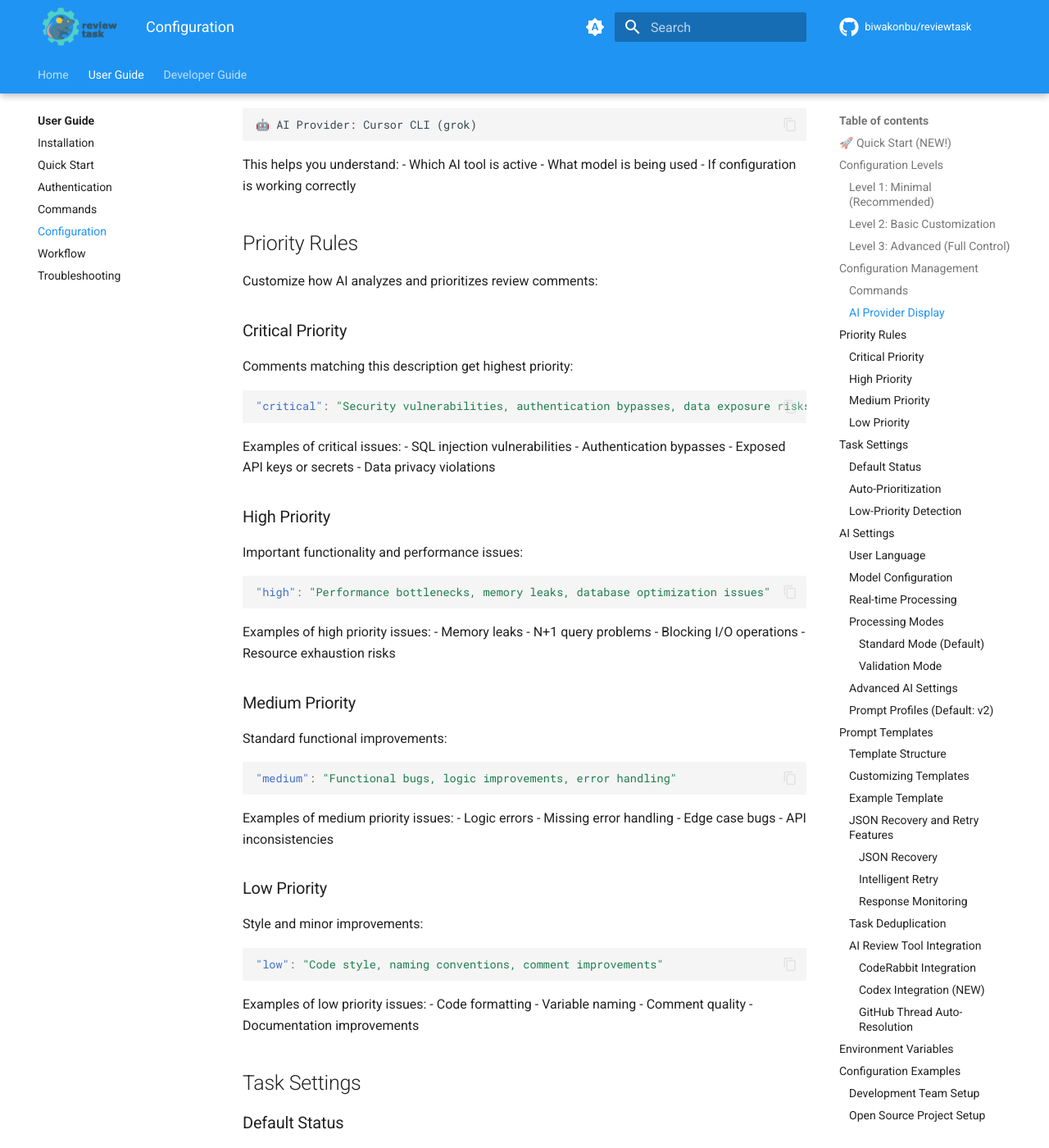
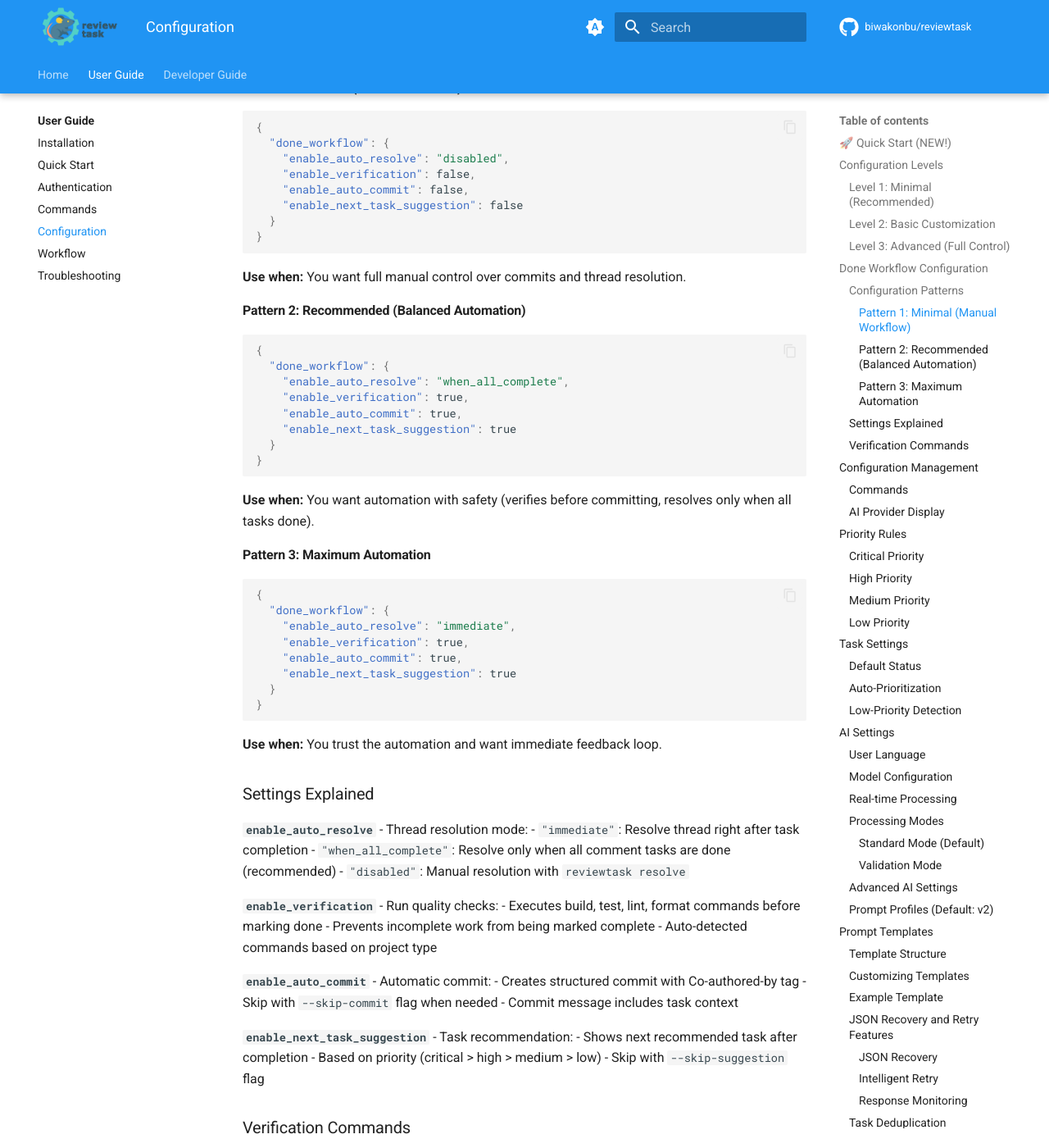
Before and after one commit to biwakonbu/reviewtask, an MkDocs documentation site: the page built from docs/user-guide/configuration.md, in a window 1280 px wide and 1400 px high, scrolled down 1979 px. Shown: the whole window at 82% size. Built offline with MkDocs 1.6.1 and Material for MkDocs 9.7.7, drawn with Linux system fonts in a browser that asks for light colours; comment, search, counter and statistics services are not loaded; the version menu is left out; some of the changed text lies outside the part shown.

Commit message:
docs: add done_workflow configuration section to user guide
- Add comprehensive Done Workflow Configuration section
- Document 3 configuration patterns (Minimal/Recommended/Maximum)
- Explain each setting with use cases
- Add verification command examples for Go/Node.js/Python projects
- Integrate done_workflow into Level 3 Advanced configuration example

Related: Issue #195 - Done Command Automation

````diff
--- a/docs/user-guide/configuration.md
+++ b/docs/user-guide/configuration.md
@@ -61,6 +61,131 @@ That's it! The tool automatically:
     "user_language": "English",
     "validation_enabled": false,
     "verbose_mode": true
+  },
+  "done_workflow": {
+    "enable_auto_resolve": "when_all_complete",
+    "enable_verification": true,
+    "enable_auto_commit": true,
+    "enable_next_task_suggestion": true,
+    "verifiers": {
+      "build": "go build ./...",
+      "test": "go test ./...",
+      "lint": "golangci-lint run",
+      "format": "gofmt -l ."
+    }
+  }
+}
+```
+
+## Done Workflow Configuration
+
+The `done_workflow` section controls automation behavior for the `reviewtask done` command, providing a complete workflow from task completion to next task suggestion.
+
+### Configuration Patterns
+
+#### Pattern 1: Minimal (Manual Workflow)
+```json
+{
+  "done_workflow": {
+    "enable_auto_resolve": "disabled",
+    "enable_verification": false,
+    "enable_auto_commit": false,
+    "enable_next_task_suggestion": false
+  }
+}
+```
+**Use when:** You want full manual control over commits and thread resolution.
+
+#### Pattern 2: Recommended (Balanced Automation)
+```json
+{
+  "done_workflow": {
+    "enable_auto_resolve": "when_all_complete",
+    "enable_verification": true,
+    "enable_auto_commit": true,
+    "enable_next_task_suggestion": true
+  }
+}
+```
+**Use when:** You want automation with safety (verifies before committing, resolves only when all tasks done).
+
+#### Pattern 3: Maximum Automation
+```json
+{
+  "done_workflow": {
+    "enable_auto_resolve": "immediate",
+    "enable_verification": true,
+    "enable_auto_commit": true,
+    "enable_next_task_suggestion": true
+  }
+}
+```
+**Use when:** You trust the automation and want immediate feedback loop.
+
+### Settings Explained
+
+**`enable_auto_resolve`** - Thread resolution mode:
+- `"immediate"`: Resolve thread right after task completion
+- `"when_all_complete"`: Resolve only when all comment tasks are done (recommended)
+- `"disabled"`: Manual resolution with `reviewtask resolve`
+
+**`enable_verification`** - Run quality checks:
+- Executes build, test, lint, format commands before marking done
+- Prevents incomplete work from being marked complete
+- Auto-detected commands based on project type
+
+**`enable_auto_commit`** - Automatic commit:
+- Creates structured commit with Co-authored-by tag
+- Skip with `--skip-commit` flag when needed
+- Commit message includes task context
+
+**`enable_next_task_suggestion`** - Task recommendation:
+- Shows next recommended task after completion
+- Based on priority (critical > high > medium > low)
+- Skip with `--skip-suggestion` flag
+
+### Verification Commands
+
+Customize verification commands per project type:
+
+**Go Project:**
+```json
+{
+  "done_workflow": {
+    "verifiers": {
+      "build": "go build ./...",
+      "test": "go test -short ./...",
+      "lint": "golangci-lint run --fast",
+      "format": "gofmt -l ."
+    }
+  }
+}
+```
+
+**Node.js Project:**
+```json
+{
+  "done_workflow": {
+    "verifiers": {
+      "build": "npm run build",
+      "test": "npm test",
+      "lint": "npm run lint",
+      "format": "npm run format:check"
+    }
+  }
+}
+```
+
+**Python Project:**
+```json
+{
+  "done_workflow": {
+    "verifiers": {
+      "build": "python setup.py build",
+      "test": "pytest tests/",
+      "lint": "flake8 .",
+      "format": "black --check ."
+    }
   }
 }
 ```
````
